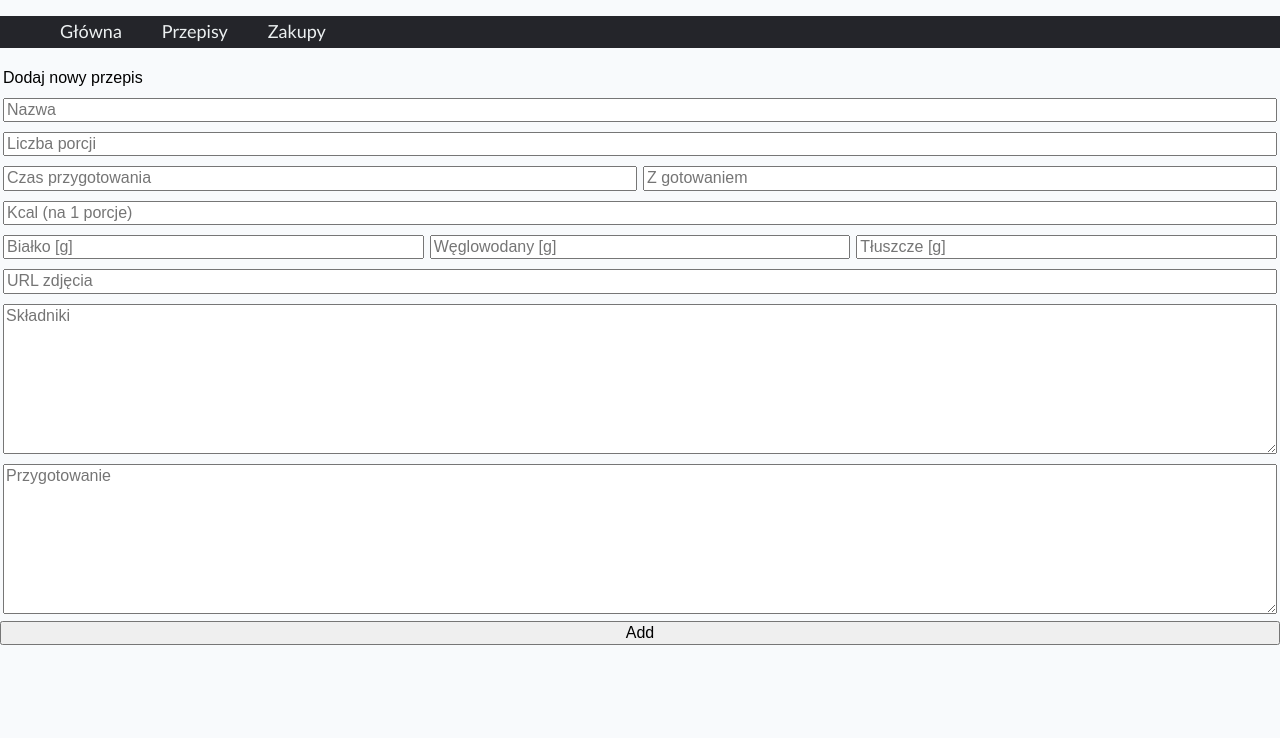
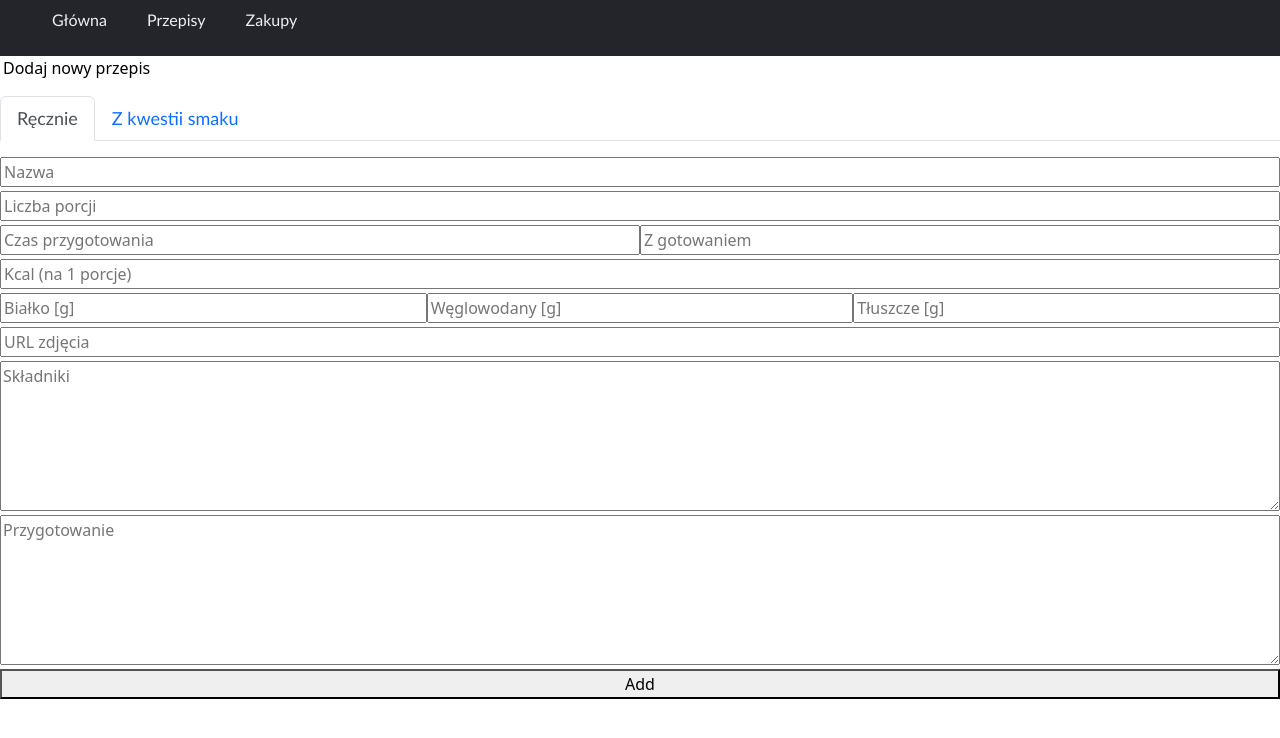
Before and after one commit to konradstach/recipes-fe, a React (Create React App) app: page /new-recipe in a window 1280 px wide. Shown: the top 738 px of the page. Built offline with nearby package versions, Linux system fonts and the light colour scheme.

Commit message:
Add recipe scrapper

```diff
--- a/src/App.js
+++ b/src/App.js
@@ -7,6 +7,7 @@ import ShoppingListPage from "./pages/ShoppingListPage";
 import RecipeFullPage from "./pages/RecipeFullPage";
 import {AnimatePresence} from 'framer-motion';
 import AddNewRecipePage from "./pages/AddNewRecipePage";
+import Scrapper from "./components/Scrapper";
 
 function App() {
     const location = useLocation();
@@ -19,6 +20,7 @@ function App() {
                     <Route path='/' element={<MainPage/>} exact/>
                     <Route path='/recipes/:id' element={<RecipeFullPage/>} exact/>
                     <Route path='/new-recipe' element={<AddNewRecipePage/>} exact/>
+                    <Route path='/scrapper' element={<Scrapper/>} exact/>
                 </Routes>
             </AnimatePresence>
         </Layout>
--- /dev/null
+++ b/src/components/Scrapper.js
@@ -0,0 +1,32 @@
+import React, {useEffect, useState} from 'react';
+import axios from "axios";
+
+
+const Scrapper = () => {
+    const [webPage, setWebPage] = useState([]);
+
+    useEffect(() => {
+        axios.get("https://crossorigin.me/https://www.investing.com/commodities/real-time-futures")
+            .then(response => {
+                console.log(response)
+                setWebPage(response.data)
+                return response.data
+            })
+    }, []);
+
+    // useEffect(() => {
+    //     rp("https://www.kwestiasmaku.com/przepis/chlebek-z-maslem-czosnkowym")
+    //         .then(html => {
+    //             console.log(html)
+    //         setWebPage(html)
+    //     })
+    // }, []);
+
+    return (
+        <div>
+            {webPage}
+        </div>
+    );
+};
+
+export default Scrapper;
--- a/src/pages/AddNewRecipe.css
+++ b/src/pages/AddNewRecipe.css
@@ -33,3 +33,12 @@ input, textarea, p {
 textarea {
     min-height: 150px;
 }
+
+.web-scrap-form{
+    display: flex;
+    margin-bottom: 1em;;
+}
+
+.web-scrap-input{
+    width: 100%;
+}
--- a/src/pages/AddNewRecipePage.js
+++ b/src/pages/AddNewRecipePage.js
@@ -1,8 +1,14 @@
-import React, {useRef} from 'react';
+import React, {useRef, useState} from 'react';
 import './AddNewRecipe.css'
+import 'bootstrap/dist/css/bootstrap.min.css';
 import axios from "axios";
+import {motion} from 'framer-motion';
+import {Tab, Tabs} from "react-bootstrap";
+
 
 const AddNewRecipePage = () => {
+    const [key, setKey] = useState('manual');
+
     const nameInputRef = useRef();
     const portionsInputRef = useRef();
     const prepTimeInputRef = useRef();
@@ -11,6 +17,7 @@ const AddNewRecipePage = () => {
     const imgUrlInputRef = useRef();
     const ingredientsInputRef = useRef();
     const stepsInputRef = useRef();
+    const webScrapInputRef = useRef();
 
     const submitHandler = (event) => {
         event.preventDefault();
@@ -23,7 +30,6 @@ const AddNewRecipePage = () => {
         const enteredImgUrl = imgUrlInputRef.current.value;
         const enteredIngredients = ingredientsInputRef.current.value;
         const enteredSteps = stepsInputRef.current.value;
-
 
         const recipeData = {
             name: enteredName,
@@ -43,8 +49,39 @@ const AddNewRecipePage = () => {
             })
     }
 
-    return (<div className="add-new-recipe-container">
+    const scrapRecipeFromWebPageHandler = () => { //TODO pobrać dane z backendu i wrzucić do formularza
+        const webScrapInput = webScrapInputRef.current.value;
+        axios.get(`http://localhost:8081/recipes/scrap`, { params: { url: webScrapInput } })
+            .then(res => {
+                console.log(res.data);
+                const scrappedRecipe = res.data;
+                nameInputRef.current.value = scrappedRecipe.name;
+                portionsInputRef.current.value = scrappedRecipe.servings;
+                imgUrlInputRef.current.value = scrappedRecipe.imgUrl;
+                ingredientsInputRef.current.value = scrappedRecipe.ingredients;
+                stepsInputRef.current.value = scrappedRecipe.steps;
+            })
+    }
+
+    return (
+        <motion.div
+            initial={{opacity: 0}}
+            animate={{opacity: 1}}
+            exit={{opacity: 0}}
+            transition={{duration: 0.5}}
+        >
+            <div className="add-new-recipe-container">
                 <p>Dodaj nowy przepis</p>
+                <Tabs defaultActiveKey="manual" id="tabs" className="mb-3" onSelect={(k) => setKey(k)}>
+                    <Tab title="Ręcznie" eventKey="manual"></Tab>
+                    <Tab title="Z kwestii smaku" eventKey="web-scrap"></Tab>
+                </Tabs>
+                {key === "web-scrap" &&
+                    <div className="web-scrap-form">
+                        <input className="web-scrap-input" ref={webScrapInputRef}/>
+                        <button onClick={scrapRecipeFromWebPageHandler}>Go</button>
+                    </div>
+                }
                 <form className="add-recipe-form" onSubmit={submitHandler}>
                     <input type="text" id="name" placeholder="Nazwa" ref={nameInputRef}/>
                     <input type="number" id="portions" placeholder="Liczba porcji" ref={portionsInputRef}/>
@@ -63,7 +100,8 @@ const AddNewRecipePage = () => {
                     <textarea id="steps" placeholder="Przygotowanie" ref={stepsInputRef}/>
                     <button type='submit'>Add</button>
                 </form>
-    </div>);
+            </div>
+        </motion.div>);
 };
 
 export default AddNewRecipePage;
--- a/src/pages/RecipesPage.js
+++ b/src/pages/RecipesPage.js
@@ -1,6 +1,6 @@
 import React, {useEffect, useState} from 'react';
 import './RecipesPage.css'
-import RecipeCard from "../components/RecipeCard";
+import RecipeCard from "../components/recipe/RecipeCard";
 import SearchBar from "../components/ui/SearchBar";
 import axios from "axios";
 import {motion} from 'framer-motion';
```
Also changed, not shown: src/components/recipe/RecipeCard.css (renamed from src/components/RecipeCard.css), src/components/recipe/RecipeCard.js (renamed from src/components/RecipeCard.js). Lines whose indentation alone changed are shown as unchanged.
